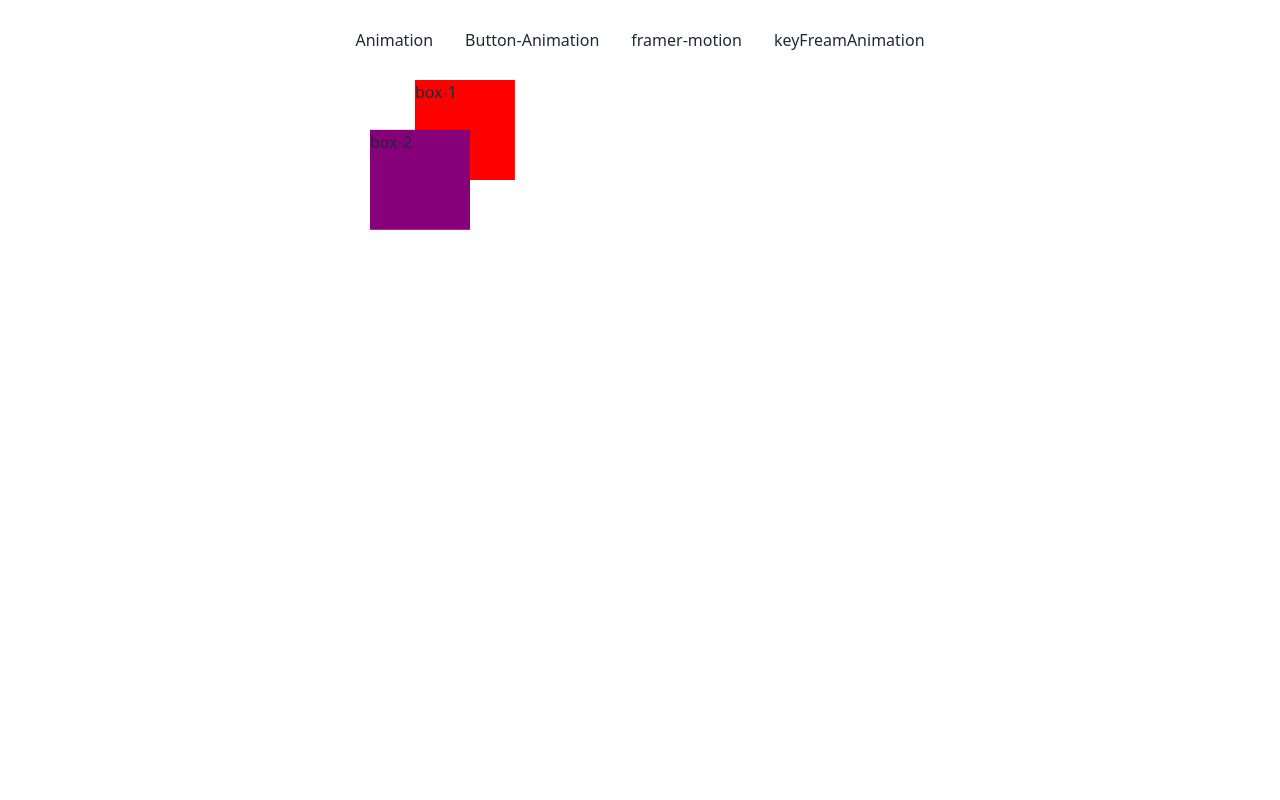
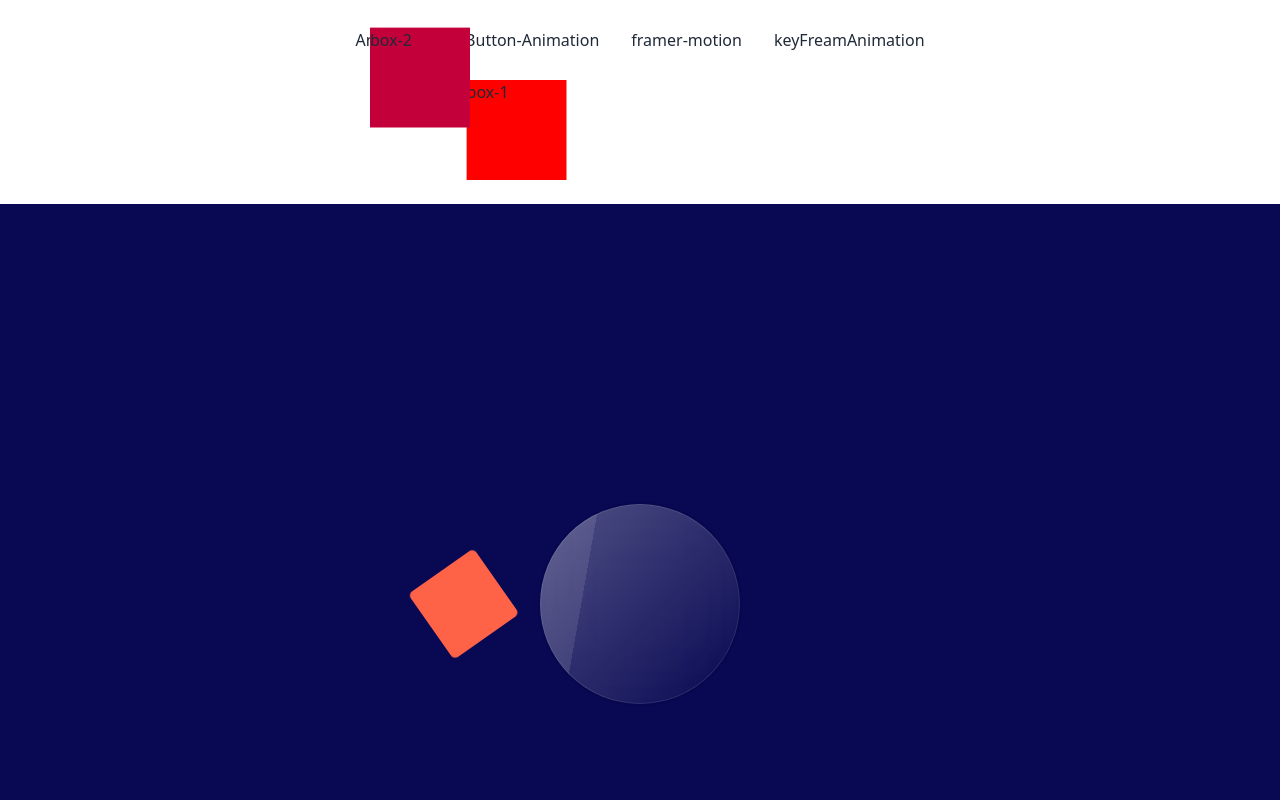
Before and after one commit to ashr-aful007/explore-animation, a React (Vite) app: page /keyFreamAnimation in a window 1280 px wide. Shown: the top 800 px of the page. Built offline with nearby package versions, Linux system fonts and the light colour scheme.

Commit message:
add loading-animation

```diff
--- a/src/pages/KeyFreamAnimation/KeyFreamAnimation.css
+++ b/src/pages/KeyFreamAnimation/KeyFreamAnimation.css
@@ -54,3 +54,63 @@
      }
 
 }
+
+
+/* loading animation */
+*{
+     box-sizing: border-box;
+     padding: 0;
+     margin: 0;
+}
+
+.main-2{
+     background-color: rgb(8, 8, 83);
+     width: 100%;
+     height: 100vh;
+     display: flex;
+     justify-content: center;
+     align-items: center;
+}
+
+.glass{
+     height: 200px;
+     width: 200px;
+     background-color: #ffffff33;
+     border-radius: 100%;
+     z-index: 3;
+     backdrop-filter: blur(10px);
+}
+
+.animation-box{
+     background-color: tomato;
+     height: 80px;
+     width: 80px;
+     border-radius: 5px;
+     transform: translateX(-250px);
+     animation: rotation 3s ease-in-out infinite;
+}
+
+.loadingAnimation{
+     display: flex;
+     justify-content: center;
+     align-items: center;
+     position: relative;
+}
+
+.loadingAnimation div{
+     position: absolute;
+}
+
+@keyframes rotation {
+     0%{
+          transform: translateX(-250px);
+          z-index: 1;
+     }
+     50%{
+          transform: translate(250px) rotate(180deg);
+     }
+     100%{
+          transform: translate(-250px) rotate(350deg);
+          z-index: 6;
+     }
+}
--- a/src/pages/KeyFreamAnimation/KeyFreamAnimation.jsx
+++ b/src/pages/KeyFreamAnimation/KeyFreamAnimation.jsx
@@ -7,8 +7,11 @@ function KeyFreamAnimation() {
           <div className='animation-1 ml-6'>box-1</div>
           <div className='animation-2'>box-2</div>
           </div>
-          <div>
-
+          <div className='main-2 my-6'>
+               <div className='loadingAnimation'>
+                    <div className='glass'></div>
+                    <div className='animation-box'></div>
+               </div>
           </div>
     </div>
   )
```
